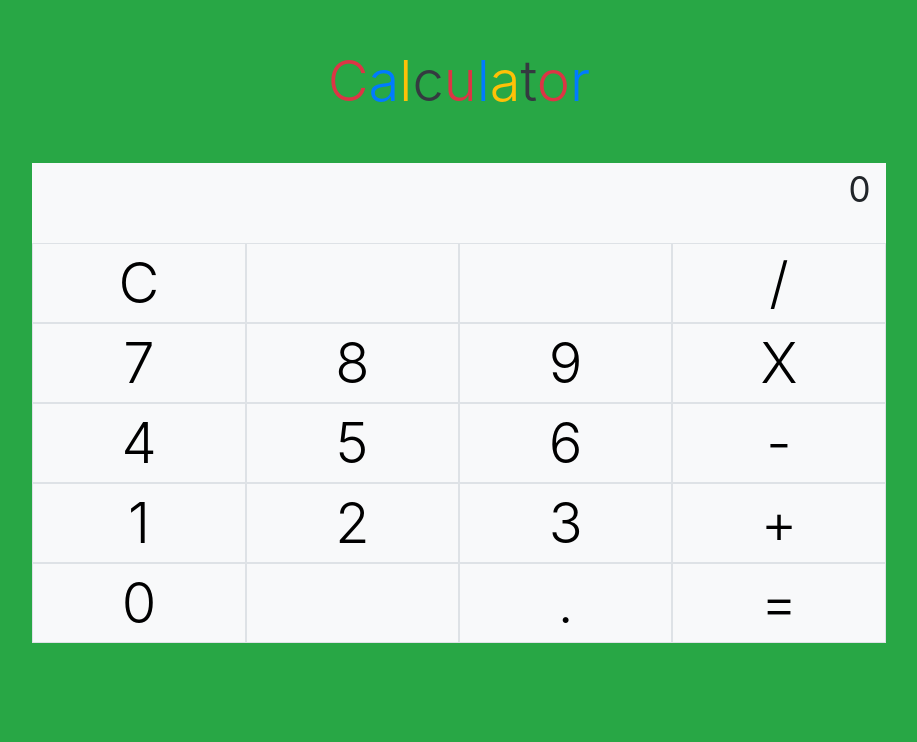
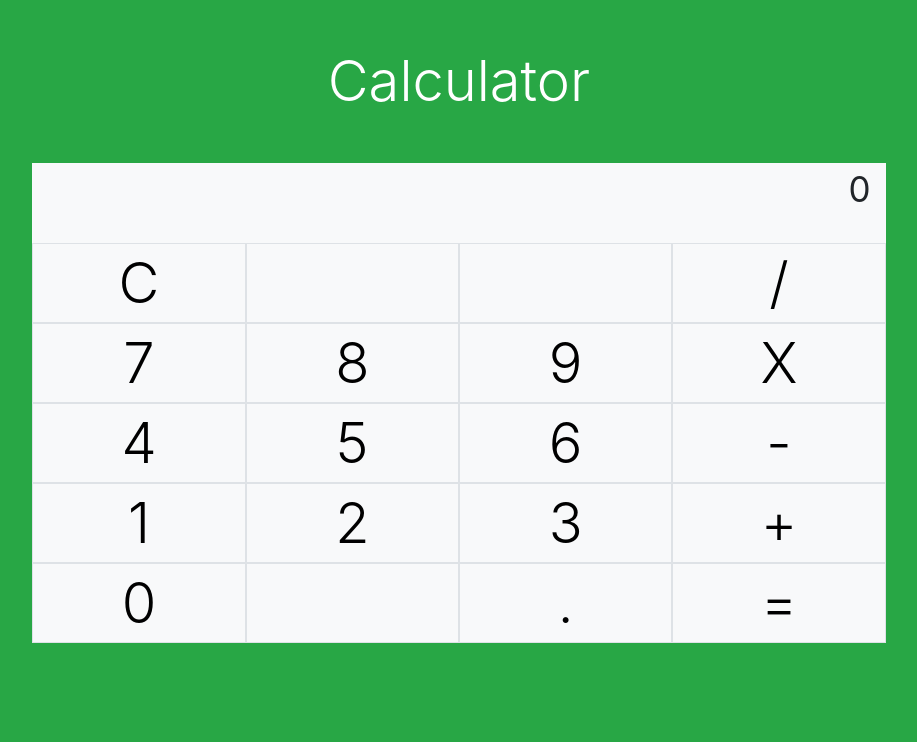
Before and after one commit to robbiegay/calculator, a plain HTML site: page index.html in a window 1280 px wide. Shown: the whole page, without its empty margins (181-1098 px from the left). Drawn offline with nearby package versions, Linux system fonts and the light colour scheme.

Commit message:
Started working on V2 code

```diff
--- a/index.html
+++ b/index.html
@@ -30,7 +30,7 @@
         integrity="sha384-JjSmVgyd0p3pXB1rRibZUAYoIIy6OrQ6VrjIEaFf/nJGzIxFDsf4x0xIM+B07jRM"
         crossorigin="anonymous"></script>
     <!-- My JS -->
-    <script src="js/main.js"></script>
+    <script src="js/main-v2.js"></script>
 </body>
 
 </html>
--- /dev/null
+++ b/js/main-v2.js
@@ -0,0 +1,123 @@
+// Array with all the button values
+
+let calcBtns = ['C', '', '', '/', '7', '8', '9', 'X', '4', '5', '6', '-', '1', '2', '3', '+', '0', '', '.', '='];
+
+// Default Values
+let num1 = 0;
+let operand = '';
+
+// Function to render elements
+function renderElement(element, classes) {
+    let output = document.createElement(element);
+    output.className = classes;
+    return output;
+}
+
+// Renders the page elements on load
+function loadCalc() {
+    // Create Elements
+    let container = renderElement('div', 'container-fluid');
+    let row = renderElement('div', 'row');
+
+    let leftCol = renderElement('div', 'col-0 col-sm-0 col-md-1 col-lg-2');
+    let centerCol = renderElement('div', 'col-12 col-sm-12 col-md-10 col-lg-8 text-center');
+    let rightCol = renderElement('div', 'col-0 col-sm-0 col-md-1 col-lg-2');
+
+    let title = renderElement('h1', 'my-5 display-4 text-white');
+    title.innerHTML = 'Calculator';
+
+    let displayRow = renderElement('div', 'row');
+
+    let display = renderElement('div', 'col bg-light text-right ml-0');
+    display.id = 'displayWindow';
+    display.setAttribute('style', 'height: 80px;');
+    display.innerHTML = `${0}`;
+
+    let bottom = renderElement('div', 'p-5');
+
+    // Append Elements
+    centerCol.appendChild(title);
+    centerCol.appendChild(displayRow);
+    displayRow.appendChild(display)
+
+    // Create the btns and append them to calcRow
+    let calcRow = document.createElement('div');
+    calcRow.className = 'row';
+    for (let i = 0; i < 20; i++) {
+        let btn = document.createElement('button');
+        btn.className = 'col-3 border bg-light display-4 button';
+        btn.setAttribute('type', 'button');
+        btn.id = `${calcBtns[i]}`;
+        btn.setAttribute('style', 'height: 80px;');
+        let text = document.createTextNode(`${calcBtns[i]}`);
+        btn.appendChild(text);
+        if (calcBtns[i] !== '') {
+            btn.addEventListener('click', clickedOn);
+        } else {
+            // Disables the blank buttons
+            btn.disabled = true;
+        }
+        calcRow.appendChild(btn);
+        centerCol.appendChild(calcRow);
+    }
+
+    centerCol.appendChild(bottom);
+
+    row.appendChild(rightCol);
+    row.appendChild(centerCol);
+    row.appendChild(leftCol);
+
+    container.appendChild(row);
+
+    let app = document.getElementById('app');
+    app.appendChild(container);
+}
+
+
+
+
+// CALC LOGIC
+function clickedOn() {
+    if (this.id === 'C' || this.id === '/' || this.id === 'X' || this.id === '-' || this.id === '+' || this.id === '=' || this.id === '.') {
+        let symValue = this.id;
+        symPress(symValue);
+    } else {
+        let numValue = Number(this.id);
+        numPress(numValue);
+    }
+}
+
+function numPress(inputNum) {
+    if (operand === '') {
+
+        num1 = Number(String(num1) + String(inputNum));
+    } else {
+        if (operand = '+') {
+            num1 += inputNum;
+        } else if (operand = '-') {
+            num1 -= inputNum;
+        } else if (operand = '/') {
+            num1 /= inputNum;
+        } else if (operand = 'X') {
+            num1 *= inputNum;
+        }
+    }
+    displayWindow.innerHTML = num1;
+}
+
+function symPress(inputSym) {
+    if (inputSym === 'C') {
+        num1 = 0;
+        operand = '';
+        displayWindow.innerHTML = 0;
+    } else if (inputSym === '.') {
+        alert('You pressed .');
+    } else if (inputSym === '=') {
+        alert('You pressed =');
+    } else {
+        operand = inputSym;
+        displayWindow.innerHTML = operand;
+    }
+    console.log(`Input symbol: ${inputSym}`);
+    console.log(`Operand: ${operand}`);
+}
```
